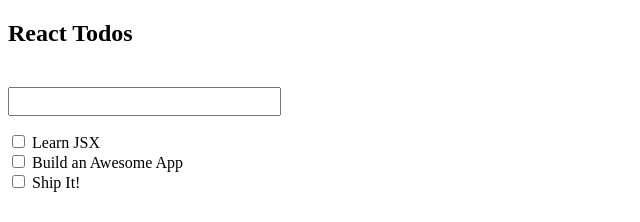
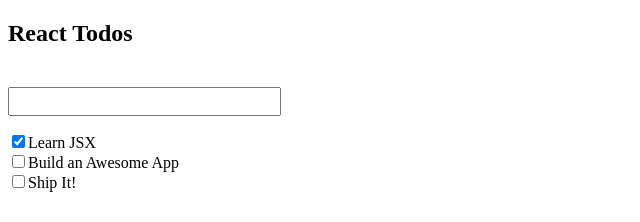
Before and after one commit to Ian8829/nextReactTodoApp, a Next.js app: page / in a window 1280 px wide. Shown: the top 222 px of the page, without its empty margins (0-640 px from the left). Built offline with nearby package versions, Linux system fonts and the light colour scheme.

Commit message:
Render a React UI Based on Initial State

```diff
--- a/pages/index.js
+++ b/pages/index.js
@@ -1,6 +1,17 @@
 import React, { Component } from 'react';
 
 class App extends Component {
+  constructor() {
+    super();
+    this.state = {
+      todos: [
+        {id: 1, name: 'Learn JSX', isComplete: true},
+        {id: 2, name: 'Build an Awesome App', isComplete: false},
+        {id: 3, name: 'Ship It!', isComplete: false}
+      ]
+    }
+  }
+
   render() {
     return (
       <div className="App">
@@ -13,9 +24,11 @@
           </form>
           <div className="Todo-List">
             <ul>
-              <li><input type="checkbox"/> Learn JSX</li>
-              <li><input type="checkbox"/> Build an Awesome App</li>
-              <li><input type="checkbox"/> Ship It!</li>
+              {this.state.todos.map(todo =>
+                <li key={todo.id}>
+                  <input type="checkbox" defaultChecked={todo.isComplete}/>{todo.name}
+                </li>
+              )}
             </ul>
           </div>
         </div>
```
